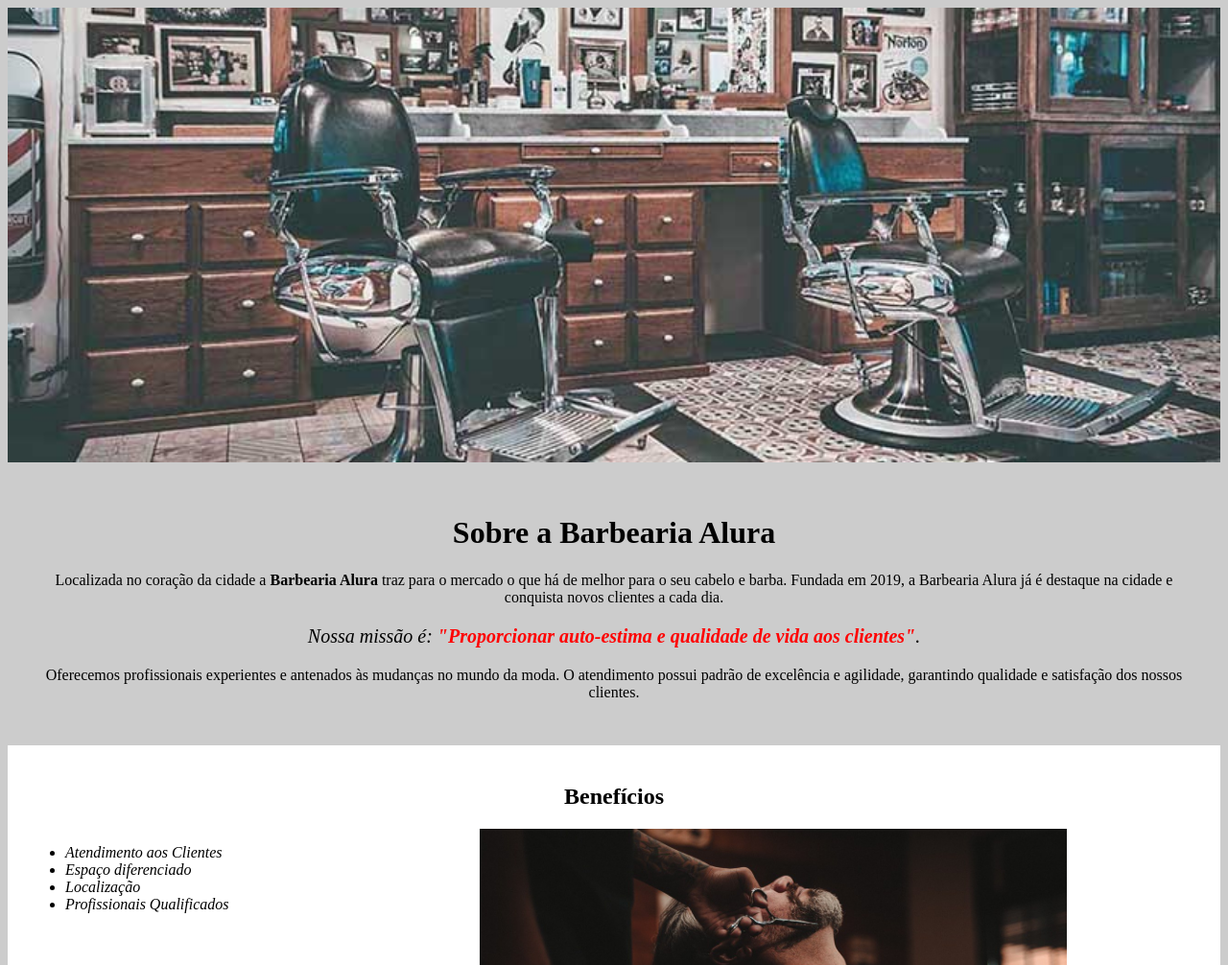
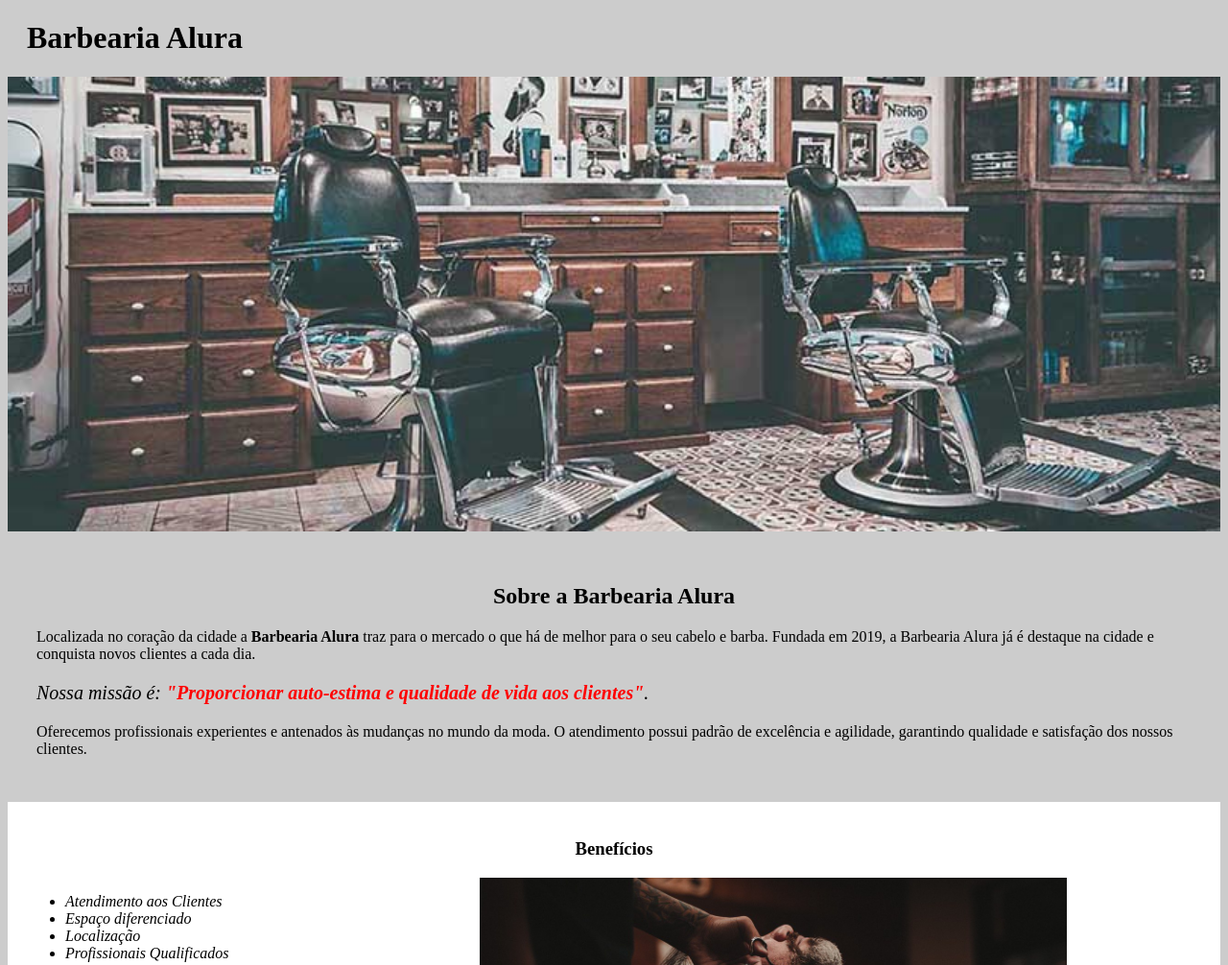
Before and after one commit to leylabonifacio/barbearia-alura, a plain HTML site: page index.html in a window 1280 px wide. Shown: the top 1006 px of the page at 96% size. Drawn offline with Linux system fonts and the light colour scheme.

Commit message:
Add files via upload

```diff
--- a/index.html
+++ b/index.html
@@ -8,10 +8,12 @@
     </head>
 
     <body>
+        <header>
+            <h1 class="titulo-principal">Barbearia Alura</h1>
+        </header>
         <img id="banner" src="banner.jpg">
-
         <div class="principal">
-            <h1>Sobre a Barbearia Alura</h1>
+            <h2 class="titulo-centralizado">Sobre a Barbearia Alura</h2>
 
             <p>Localizada no coração da cidade a <strong>Barbearia Alura</strong> traz para o mercado o que há de melhor para o seu cabelo e barba.
             Fundada em 2019, a Barbearia Alura já é destaque na cidade e conquista novos clientes a cada dia.</p>
@@ -23,8 +25,7 @@
         </div>
 
         <div class="beneficios">
-    <h2>Benefícios</h2>
-
+            <h3 class="titulo-centralizado">Benefícios</h3>
     <ul>
         <li class="itens">Atendimento aos Clientes</li>
         <li class="itens">Espaço diferenciado</li>
--- a/style.css
+++ b/style.css
@@ -11,7 +11,13 @@ body {
     padding: 30px;
 }
 
-h1 {
+.titulo-principal {
+    padding-left: 20px;
+}
+
+.titulo-centralizado {
+    text-align: center
+}
     text-align: center
 }
 
@@ -36,10 +42,6 @@ em strong {
     padding: 20px;
 }
 
-h2 {
-    text-align: center;
-}
-
 ul {
     display: inline-block;
     vertical-align: top;
```
